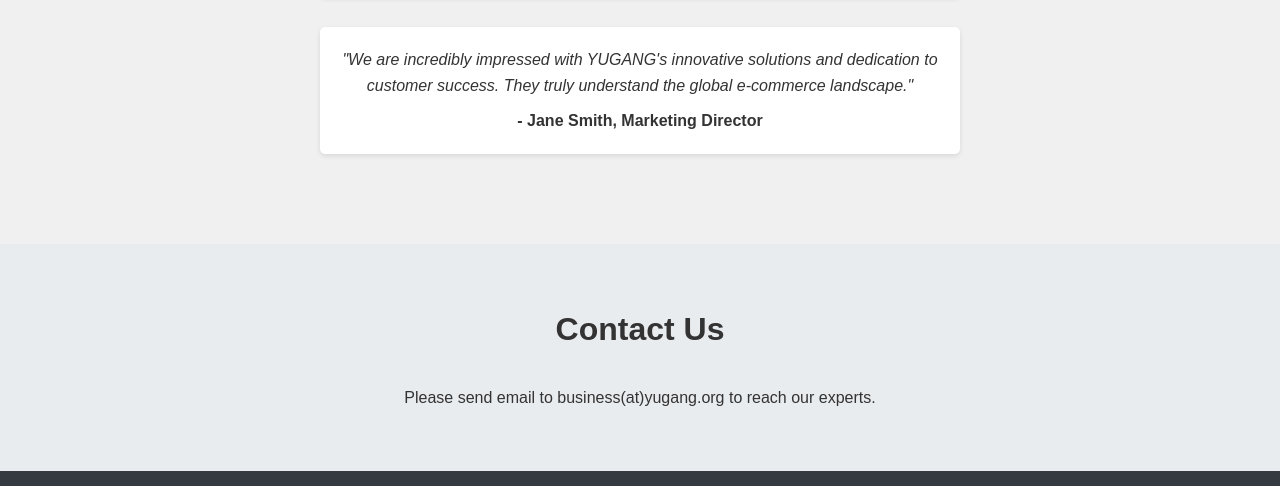
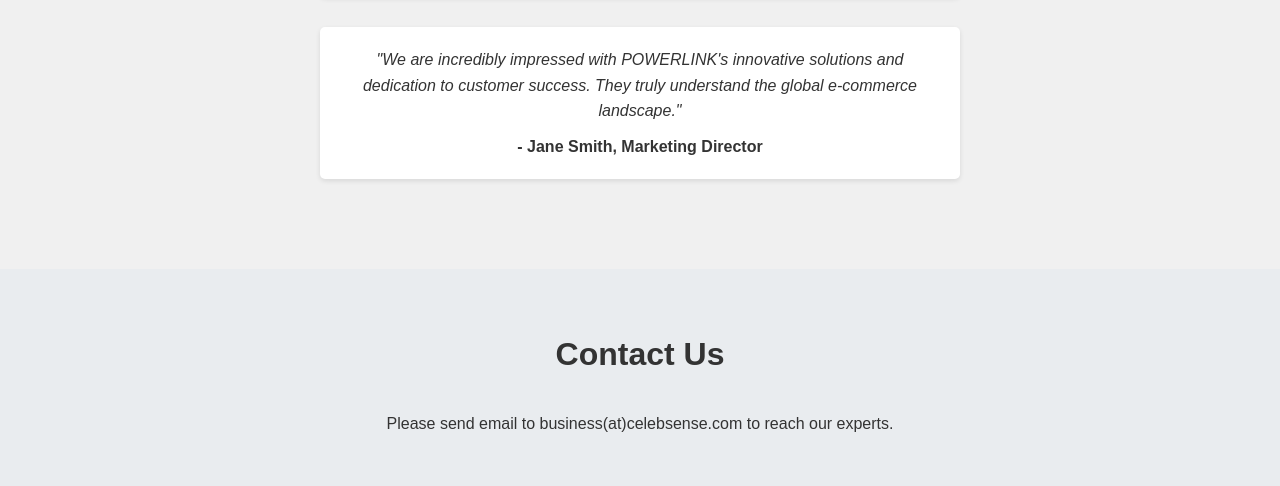
Before and after one commit to ianlian/html_junlala, a plain HTML site: page powerlink.html in a window 1280 px wide. Shown: the part 3069-3555 px from the top of the page. Drawn offline with Linux system fonts and the light colour scheme.

Commit message:
powerlink fix email

```diff
--- a/powerlink.html
+++ b/powerlink.html
@@ -179,7 +179,7 @@
             <span>- John Doe, CEO</span>
           </div>
            <div class="testimonial-card">
-            <p>"We are incredibly impressed with YUGANG's innovative solutions and dedication to customer success. They truly understand the global e-commerce landscape."</p>
+            <p>"We are incredibly impressed with POWERLINK's innovative solutions and dedication to customer success. They truly understand the global e-commerce landscape."</p>
              <span>- Jane Smith, Marketing Director</span>
           </div>
         </div>
@@ -188,13 +188,13 @@
       <section id="contact" class="contact-section">
         <div class="container">
             <h2>Contact Us</h2>
-             <p>Please send email to business(at)yugang.org to reach our experts.</p>
+             <p>Please send email to business(at)celebsense.com to reach our experts.</p>
 
         </div>
       </section>
 
     <footer>
-        <p>&copy; 2023 POWERLINK MEDIA LIMITED | <a href="mailto:business@yugang.org">contact us</a></p>
+        <p>&copy; 2023 POWERLINK MEDIA LIMITED | <a href="mailto:business@celebsense.com">contact us</a></p>
     </footer>
     <link rel="stylesheet" href="https://cdnjs.cloudflare.com/ajax/libs/font-awesome/6.0.0/css/all.min.css"
     integrity="sha512-9usAa10IRO0HhonpyAIVpjrylPvoDwiPUiKdWk5t3PyolY1cOd4DSE0Ga+ri4AuTroPR5aQvXU9xC6qOPnzFeg=="
```
